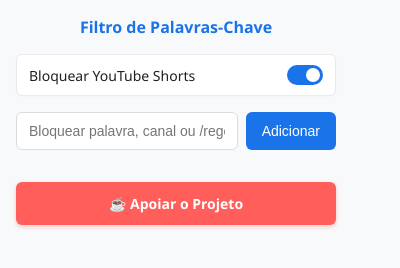
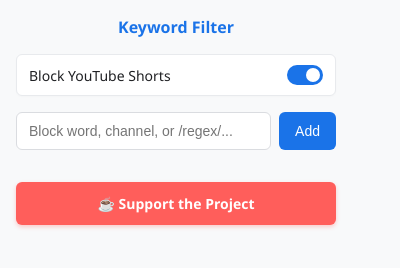
Before and after one commit to JiukOn/Jiukextension, a browser extension: page popup/popup.html in a window 400 px wide. Drawn offline with Linux system fonts and the light colour scheme.

Commit message:
JiukBlocker 0.5

```diff
--- a/popup/popup.html
+++ b/popup/popup.html
@@ -1,16 +1,16 @@
 <!DOCTYPE html>
-<html lang="pt-BR">
+<html lang="en-Us">
 <head>
   <meta charset="UTF-8">
   <meta name="viewport" content="width=device-width, initial-scale=1.0">
-  <title>Jiukextension - Filtro</title>
+  <title>JiukBlocker - Filter</title>
   <link rel="stylesheet" href="popup.css">
 </head>
 <body>
-  <h1>Filtro de Palavras-Chave</h1>
+  <h1>Keyword Filter</h1>
 
   <div class="toggle-container">
-    <span class="toggle-label">Bloquear YouTube Shorts</span>
+    <span class="toggle-label">Block YouTube Shorts</span>
     <label class="switch">
       <input type="checkbox" id="shorts-toggle">
       <span class="slider"></span>
@@ -18,11 +18,11 @@
   </div>
 
   <div class="input-container">
-    <input type="text" id="keyword-input" placeholder="Bloquear palavra, canal ou /regex/..." autocomplete="off" spellcheck="false">
-    <button id="add-btn">Adicionar</button>
+    <input type="text" id="keyword-input" placeholder="Block word, channel, or /regex/..." autocomplete="off" spellcheck="false">
+    <button id="add-btn">Add</button>
   </div>
   <ul id="keyword-list"></ul>
-  <a href="https://ko-fi.com/jiuk" target="_blank" class="kofi-btn">☕ Apoiar o Projeto</a>
+  <a href="https://ko-fi.com/jiuk" target="_blank" class="kofi-btn">☕ Support the Project</a>
   <script src="popup.js"></script>
 </body>
 </html>
```
Also changed, not shown: generate-icons.js (+8 -2 lines), assets/icon-128.png, assets/icon-16.png, assets/icon-48.png, manifest.json.
